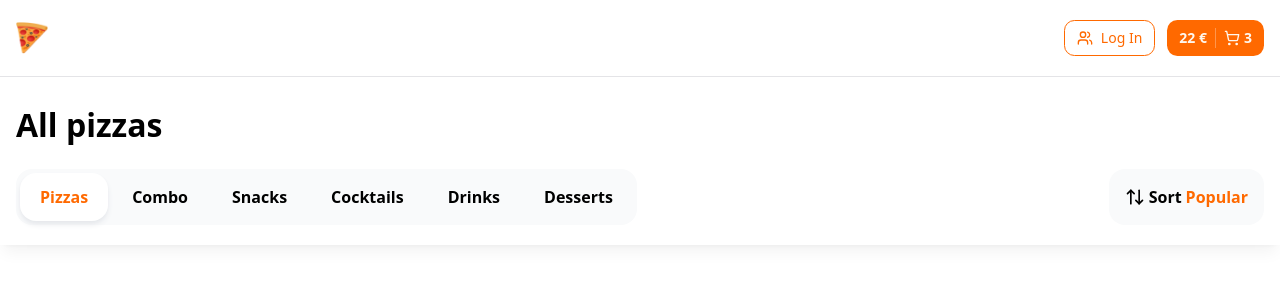
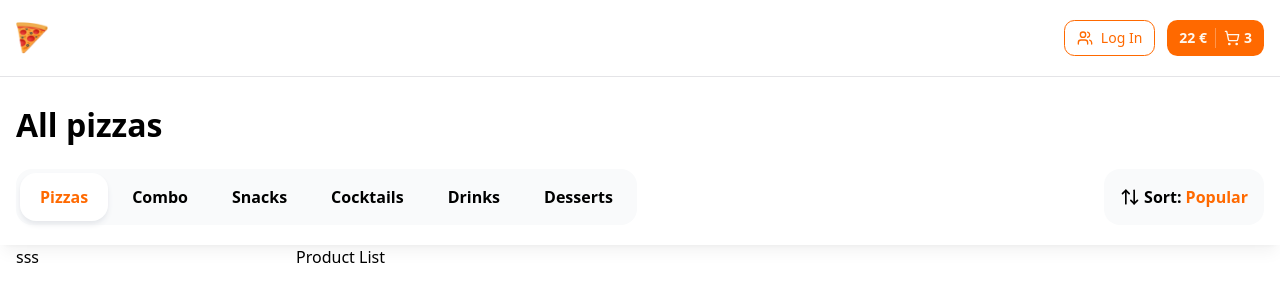
Before and after one commit to yanacoder228/NextPizza, a Next.js app: page / in a window 1280 px wide. Shown: the top 302 px of the page. Built offline with nearby package versions, Linux system fonts and the light colour scheme.

Commit message:
filters comp init

```diff
--- a/src/app/(root)/page.tsx
+++ b/src/app/(root)/page.tsx
@@ -1,4 +1,4 @@
-import { Container, Title, TopBar } from "@/components/shared/index";
+import { Container, Filters, Title, TopBar } from "@/components/shared/index";
 
 export default function Home() {
   return (
@@ -7,6 +7,21 @@ export default function Home() {
         <Title size="lg" text="All pizzas" className="font-extrabold" />
       </Container>
       <TopBar />
+      <Container>
+        <div className="flex gap-14">
+          {/*Filter*/}
+          <aside className="min-w-56 max-w-3xs flex-shrink-0">
+            <Filters />
+          </aside>
+
+          {/*Product list*/}
+          <div className="flex-1">
+            <div className="grid gap-4 grid-cols-1 sm:grid-cols-2 md:grid-cols-3">
+              Product List
+            </div>
+          </div>
+        </div>
+      </Container>
     </>
   );
 }
--- /dev/null
+++ b/src/components/shared/Filters.tsx
@@ -0,0 +1,7 @@
+interface FiltersProps {
+  className?: string;
+}
+
+export const Filters = ({ className }: FiltersProps) => {
+  return <div className={className}>sss</div>;
+};
--- a/src/components/shared/index.ts
+++ b/src/components/shared/index.ts
@@ -4,5 +4,6 @@ import { Title } from "./title";
 import { Categories } from "./categories";
 import { SortPopup } from "./sort-popup";
 import { TopBar } from "./top-bar";
+import { Filters } from "./Filters";
 
-export { Container, Header, Title, Categories, SortPopup, TopBar };
+export { Container, Header, Title, Categories, SortPopup, TopBar, Filters };
--- a/src/components/shared/sort-popup.tsx
+++ b/src/components/shared/sort-popup.tsx
@@ -14,7 +14,7 @@ export const SortPopup = ({ className }: SortPopupProps) => {
       )}
     >
       <ArrowUpDown className="w-5 h-5" />
-      <b>Sort</b>
+      <b>Sort:</b>
       <b className="text-primary">Popular</b>
     </div>
   );
```
